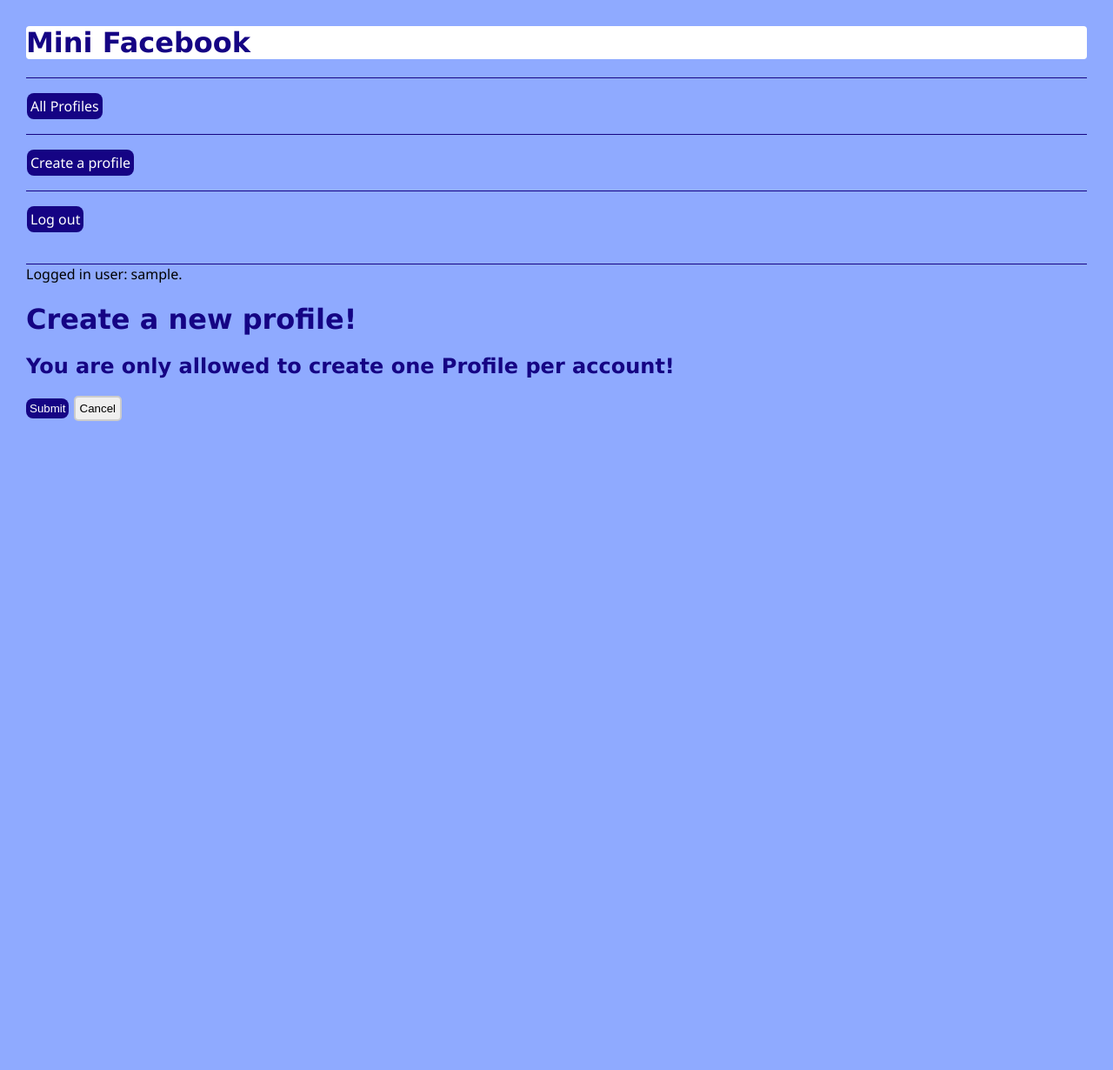
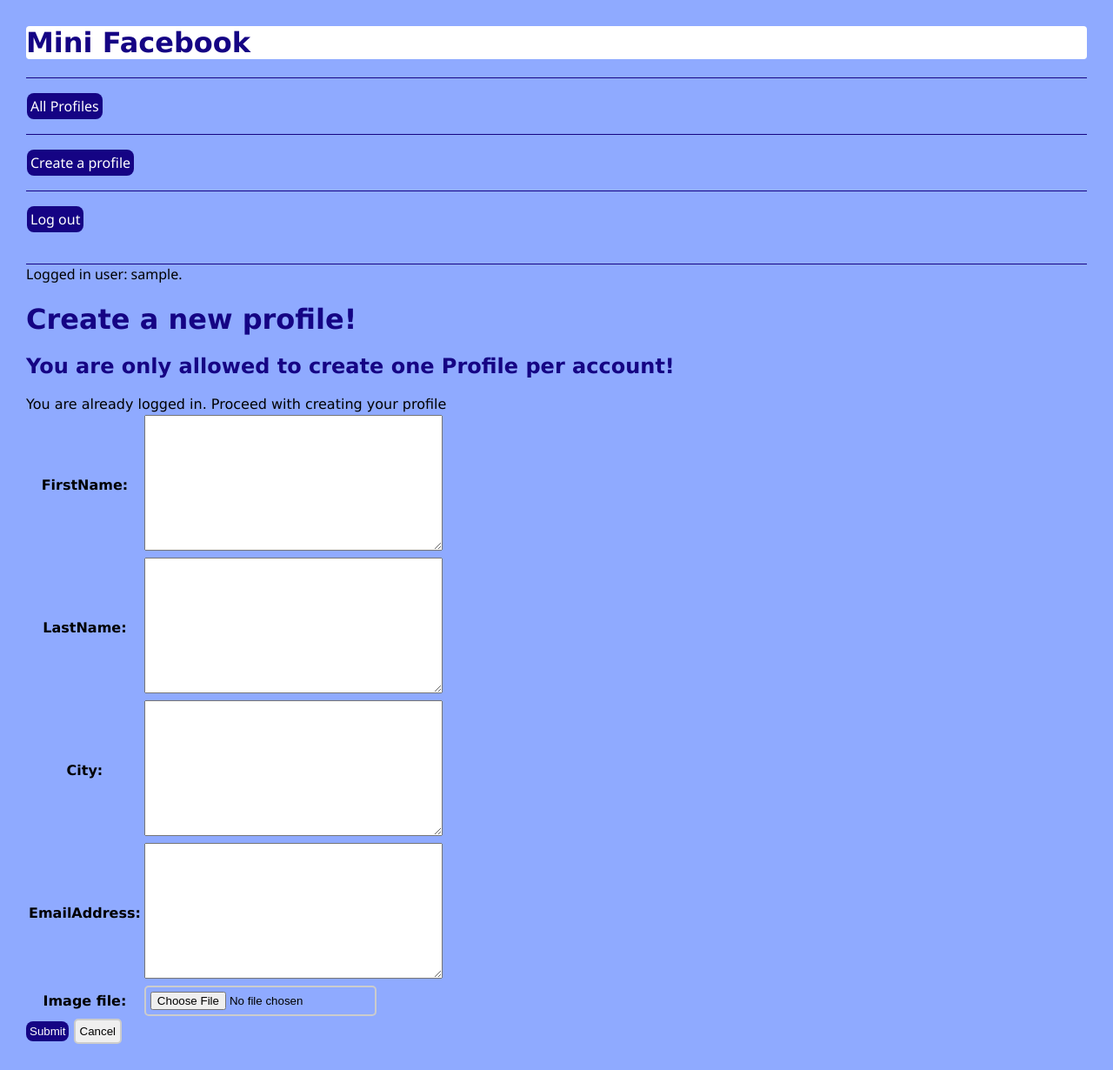
Before and after one commit to seanchosc/CS412, a Django app: page /mini_fb/profile/create_profile/ in a window 1280 px wide. Shown: the whole page at 87% size. Before the commit the page ends 484 px from the top, so only its background shows below. Run offline with Django 5.2, Linux system fonts and the light colour scheme; the visitor is signed in with stand-in values (Sample User, id 1).

Commit message:
REAL REAL FINAL PUSH: MINOR BUG FIX

```diff
--- a/mini_fb/templates/mini_fb/create_profile_form.html
+++ b/mini_fb/templates/mini_fb/create_profile_form.html
@@ -12,7 +12,9 @@ enctype="multipart/form-data">
     {% csrf_token %} <!-- token -->
     <table>
         {% if create_user_form %}
-            {{create_user_form.as_table}} <!-- display user creation form -->
+        {{create_user_form.as_table}} <!-- display user creation form -->
+        {% else %}
+        You are already logged in. Proceed with creating your profile
         {% endif %}
         {{form.as_table}} <!-- display form -->
     </table>
--- a/mini_fb/views.py
+++ b/mini_fb/views.py
@@ -108,6 +108,7 @@ class CreateProfileView(LoginRequiredMixin, CreateView):
         if self.request.user.is_authenticated == False:
             context['create_user_form'] = UserCreationForm()
             return context
+        return context
 
 
 class CreateStatusMessageView(LoginRequiredMixin, CreateView):
```
